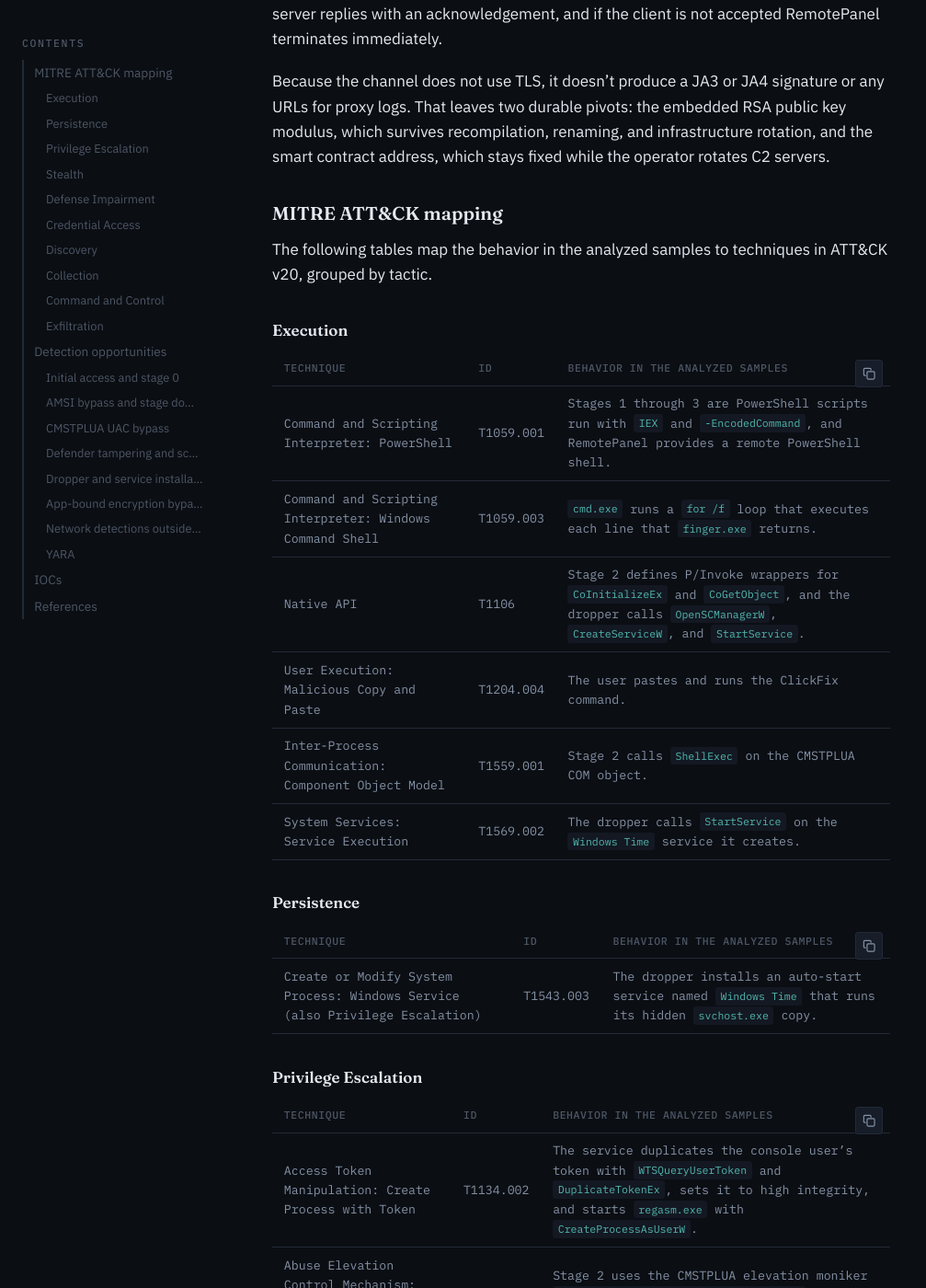
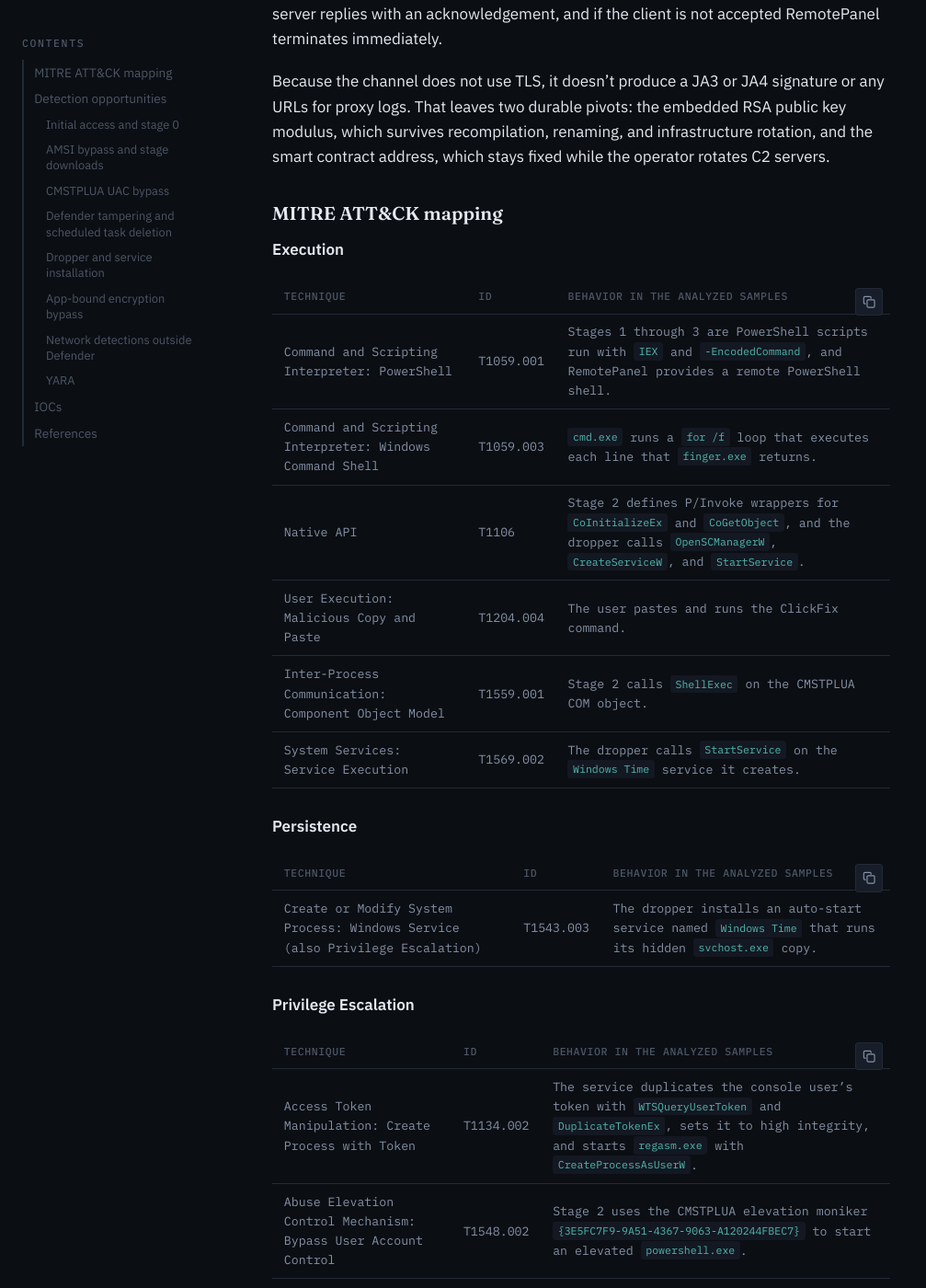
Before and after one commit to jacobholtz/jacobholtz.github.io, a Jekyll site: the page built from _posts/2026-11-02-analyzing-a-multi-stage-clickfix-incident.md, in a window 1280 px wide and 1400 px high, scrolled down 5602 px. Shown: the whole window at 92% size, without its empty margins (0-1007 px from the left). Built offline with Jekyll 4.4.1, drawn with Linux system fonts in a browser that asks for light colours; some of the changed text lies outside the part shown.

Commit message:
Wrap long table of contents entries and drop tactic headings
The pinned TOC truncated long titles with an ellipsis and a hover
tooltip. Entries now wrap. The ClickFix writeup's ATT&CK tactics use
bold labels instead of headings so they stay out of the TOC.

Co-Authored-By: Claude Opus 5.5 <noreply@anthropic.com>

```diff
--- a/_posts/2026-11-02-analyzing-a-multi-stage-clickfix-incident.md
+++ b/_posts/2026-11-02-analyzing-a-multi-stage-clickfix-incident.md
@@ -60,9 +60,7 @@ Because the channel does not use TLS, it doesn't produce a JA3 or JA4 signature
 
 ### MITRE ATT&CK mapping
 
-The following tables map the behavior in the analyzed samples to techniques in ATT&CK v20, grouped by tactic.
-
-#### Execution
+**Execution**
 
 | Technique | ID | Behavior in the analyzed samples |
 | --- | --- | --- |
@@ -73,20 +71,20 @@ The following tables map the behavior in the analyzed samples to techniques in A
 | Inter-Process Communication: Component Object Model | T1559.001 | Stage 2 calls `ShellExec` on the CMSTPLUA COM object. |
 | System Services: Service Execution | T1569.002 | The dropper calls `StartService` on the `Windows Time` service it creates. |
 
-#### Persistence
+**Persistence**
 
 | Technique | ID | Behavior in the analyzed samples |
 | --- | --- | --- |
 | Create or Modify System Process: Windows Service (also Privilege Escalation) | T1543.003 | The dropper installs an auto-start service named `Windows Time` that runs its hidden `svchost.exe` copy. |
 
-#### Privilege Escalation
+**Privilege Escalation**
 
 | Technique | ID | Behavior in the analyzed samples |
 | --- | --- | --- |
 | Access Token Manipulation: Create Process with Token | T1134.002 | The service duplicates the console user's token with `WTSQueryUserToken` and `DuplicateTokenEx`, sets it to high integrity, and starts `regasm.exe` with `CreateProcessAsUserW`. |
 | Abuse Elevation Control Mechanism: Bypass User Account Control | T1548.002 | Stage 2 uses the CMSTPLUA elevation moniker `{3E5FC7F9-9A51-4367-9063-A120244FBEC7}` to start an elevated `powershell.exe`. |
 
-#### Stealth
+**Stealth**
 
 | Technique | ID | Behavior in the analyzed samples |
 | --- | --- | --- |
@@ -105,14 +103,14 @@ The following tables map the behavior in the analyzed samples to techniques in A
 | Hide Artifacts: Hidden Window | T1564.003 | Stage 0 uses `start /min` and stage 2 uses `-WindowStyle Hidden`. RemotePanel's hidden desktop module is the closest fit to this technique. |
 | Reflective Code Loading | T1620 | Stage 3 loads BoundSiphon with `[Reflection.Assembly]::Load`, and RemotePanel loads its hidden desktop module the same way. |
 
-#### Defense Impairment
+**Defense Impairment**
 
 | Technique | ID | Behavior in the analyzed samples |
 | --- | --- | --- |
 | Modify Registry | T1112 | BoundSiphon rewrites the `IElevator` interface and type library registration for Chrome, Edge, Brave, and AVG Secure Browser. |
 | Disable or Modify Tools | T1685 | Stage 1 sets `amsiInitFailed`, and stage 3 adds Defender path, process, and extension exclusions. |
 
-#### Credential Access
+**Credential Access**
 
 | Technique | ID | Behavior in the analyzed samples |
 | --- | --- | --- |
@@ -120,21 +118,21 @@ The following tables map the behavior in the analyzed samples to techniques in A
 | Credentials from Password Stores: Credentials from Web Browsers | T1555.003 | BoundSiphon decrypts Chromium and Firefox saved credentials, including app-bound v20 keys. |
 | Credentials from Password Stores: Password Managers | T1555.005 | BoundSiphon targets 1Password, Bitwarden, and LastPass extensions. |
 
-#### Discovery
+**Discovery**
 
 | Technique | ID | Behavior in the analyzed samples |
 | --- | --- | --- |
 | System Owner/User Discovery | T1033 | Stage 2 `Test-Admin` checks the current token for the Administrators role. |
 | System Information Discovery | T1082 | BoundSiphon beacons host reconnaissance to its C2 server. |
 
-#### Collection
+**Collection**
 
 | Technique | ID | Behavior in the analyzed samples |
 | --- | --- | --- |
 | Data from Local System | T1005 | BoundSiphon collects about 140 wallets and `.txt`, `.doc`, and `.rtf` files from Desktop, Documents, and Downloads. |
 | Screen Capture | T1113 | RemotePanel captures the screen and sends JPEG images to the C2 server. |
 
-#### Command and Control
+**Command and Control**
 
 | Technique | ID | Behavior in the analyzed samples |
 | --- | --- | --- |
@@ -146,7 +144,7 @@ The following tables map the behavior in the analyzed samples to techniques in A
 | Encrypted Channel: Symmetric Cryptography | T1573.001 | RemotePanel uses a per-session AES-256 key. |
 | Encrypted Channel: Asymmetric Cryptography | T1573.002 | RemotePanel wraps its `ClientHello` with an embedded RSA public key. |
 
-#### Exfiltration
+**Exfiltration**
 
 | Technique | ID | Behavior in the analyzed samples |
 | --- | --- | --- |
--- a/assets/css/style.scss
+++ b/assets/css/style.scss
@@ -451,11 +451,8 @@ img { max-width: 100%; }
     overflow-y: auto;
     margin: 0;
 
-    a {
-      white-space: nowrap;
-      overflow: hidden;
-      text-overflow: ellipsis;
-    }
+    // Long titles wrap instead of truncating, so every entry reads in full.
+    a { overflow-wrap: anywhere; }
   }
 }
 
--- a/assets/js/toc.js
+++ b/assets/js/toc.js
@@ -36,8 +36,6 @@ document.addEventListener('DOMContentLoaded', function () {
     var link = document.createElement('a');
     link.href = '#' + heading.id;
     link.textContent = heading.textContent.trim();
-    // Pinned entries are clamped to one line, so keep the full text reachable.
-    link.title = link.textContent;
     item.appendChild(link);
     parent.list.appendChild(item);
 
```
